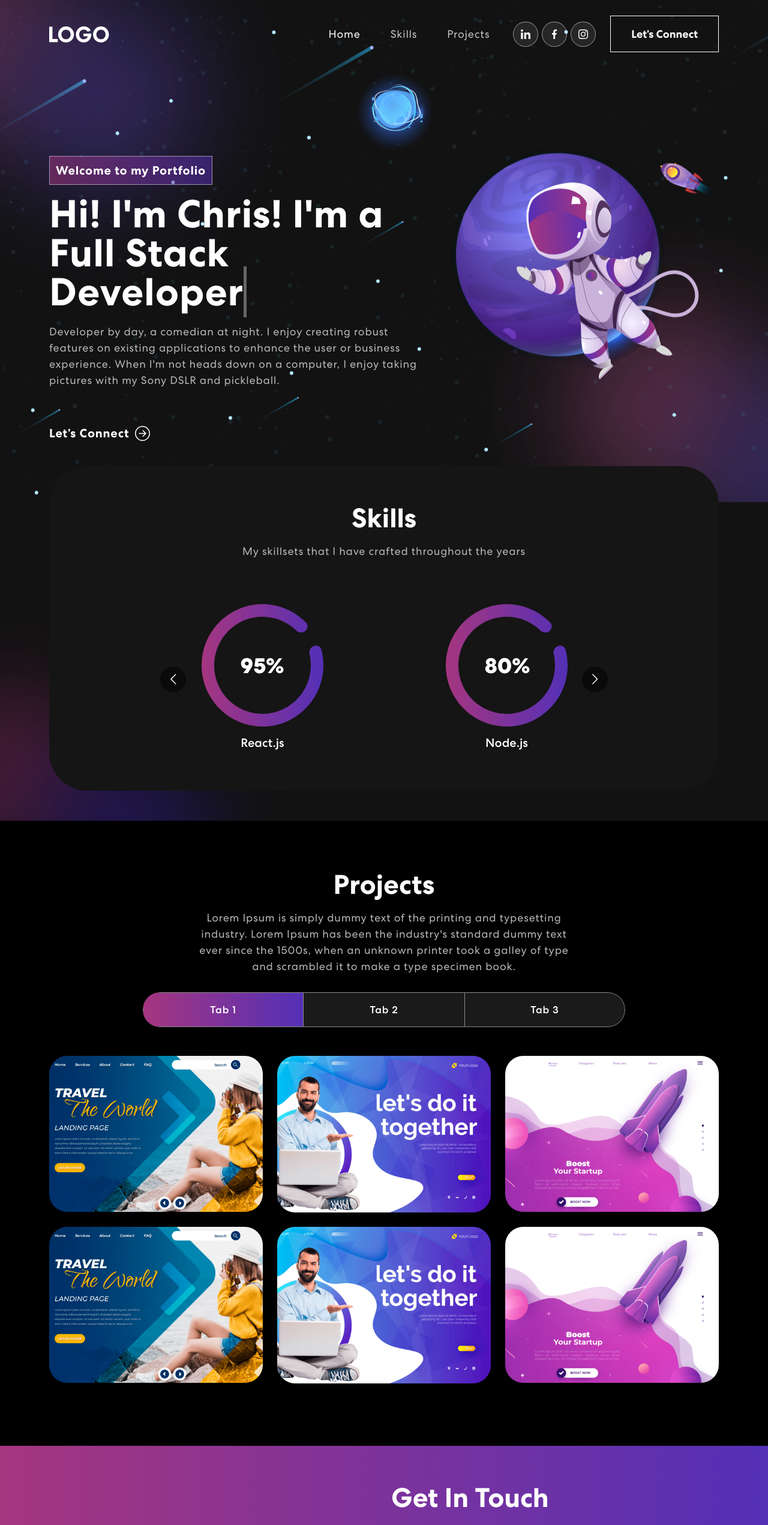
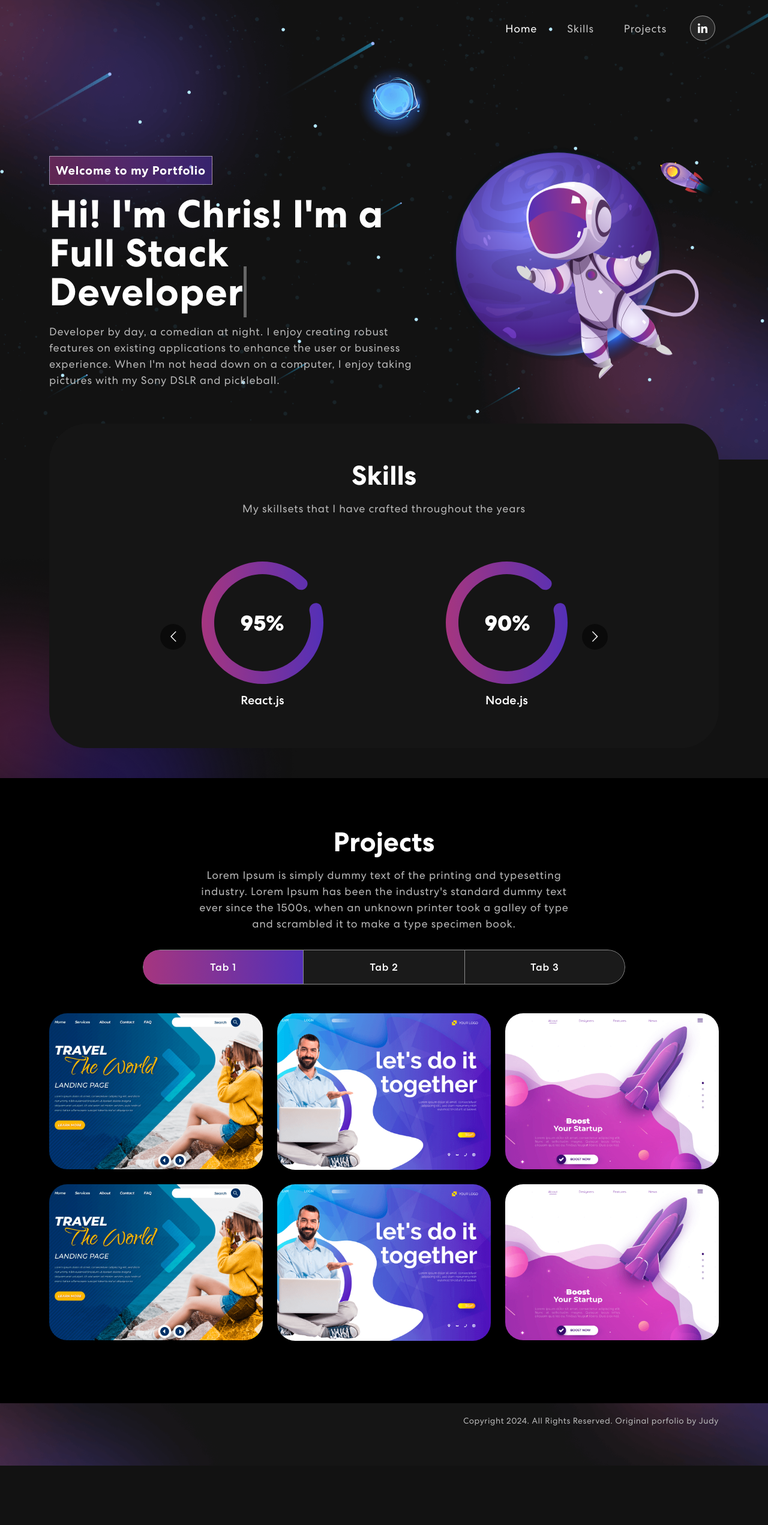
Before and after one commit to JOATLGTM/personal-portfolio, a React (Create React App) app: page / in a window 1280 px wide. Shown: the top 2542 px of the page at 60% size. After the commit the page ends 2443 px from the top, so only its background shows below. Built offline with nearby package versions, Linux system fonts and the light colour scheme; no server answers.

Commit message:
chore: removed Contact component. removed logo

```diff
--- a/package.json
+++ b/package.json
@@ -19,7 +19,7 @@
     "react-multi-carousel": "^2.8.1",
     "react-on-screen": "^2.1.1",
     "react-responsive-carousel": "^3.2.23",
-    "react-router-dom": "^6.3.0",
+    "react-router-dom": "^6.22.0",
     "react-router-hash-link": "^2.4.3",
     "react-scripts": "5.0.1",
     "web-vitals": "^2.1.4"
@@ -50,7 +50,6 @@
   },
   "description": "This project was bootstrapped with [Create React App](https://github.com/facebook/create-react-app).",
   "main": "server.js",
-  "devDependencies": {},
   "author": "",
   "license": "ISC"
 }
--- a/src/App.js
+++ b/src/App.js
@@ -1,11 +1,9 @@
-import logo from './logo.svg';
 import './App.css';
 import 'bootstrap/dist/css/bootstrap.min.css';
 import { NavBar } from "./components/NavBar";
 import { Banner } from "./components/Banner";
 import { Skills } from "./components/Skills";
 import { Projects } from "./components/Projects";
-import { Contact } from "./components/Contact";
 import { Footer } from "./components/Footer";
 
 function App() {
@@ -15,7 +13,6 @@ function App() {
       <Banner />
       <Skills />
       <Projects />
-      <Contact />
       <Footer />
     </div>
   );
--- a/src/components/Banner.js
+++ b/src/components/Banner.js
@@ -1,7 +1,6 @@
 import { useState, useEffect } from "react";
 import { Container, Row, Col } from "react-bootstrap";
 import headerImg from "../assets/img/header-img.svg";
-import { ArrowRightCircle } from 'react-bootstrap-icons';
 import 'animate.css';
 import TrackVisibility from 'react-on-screen';
 
@@ -57,8 +56,7 @@ export const Banner = () => {
                 <div className={isVisible ? "animate__animated animate__fadeIn" : ""}>
                   <span className="tagline">Welcome to my Portfolio</span>
                   <h1>{`Hi! I'm Chris! I'm a `} <span className="txt-rotate" dataPeriod="1000" data-rotate='[ "Full Stack Developer", "Front End Developer", "Software Engineer" ]'><span className="wrap">{text}</span></span></h1>
-                  <p>Developer by day, a comedian at night. I enjoy creating robust features on existing applications to enhance the user or business experience. When I'm not heads down on a computer, I enjoy taking pictures with my Sony DSLR and pickleball.</p>
-                  <button onClick={() => console.log('connect')}>Let’s Connect <ArrowRightCircle size={25} /></button>
+                  <p>Developer by day, a comedian at night. I enjoy creating robust features on existing applications to enhance the user or business experience. When I'm not head down on a computer, I enjoy taking pictures with my Sony DSLR and pickleball.</p>
                 </div>}
             </TrackVisibility>
           </Col>
--- a/src/components/Contact.js
+++ b/src/components/Contact.js
@@ -36,10 +36,10 @@ export const Contact = () => {
     setButtonText("Send");
     let result = await response.json();
     setFormDetails(formInitialDetails);
-    if (result.code == 200) {
-      setStatus({ succes: true, message: 'Message sent successfully'});
+    if (result.code === 200) {
+      setStatus({ succes: true, message: 'Message sent successfully' });
     } else {
-      setStatus({ succes: false, message: 'Something went wrong, please try again later.'});
+      setStatus({ succes: false, message: 'Something went wrong, please try again later.' });
     }
   };
 
@@ -50,7 +50,7 @@ export const Contact = () => {
           <Col size={12} md={6}>
             <TrackVisibility>
               {({ isVisible }) =>
-                <img className={isVisible ? "animate__animated animate__zoomIn" : ""} src={contactImg} alt="Contact Us"/>
+                <img className={isVisible ? "animate__animated animate__zoomIn" : ""} src={contactImg} alt="Contact Us" />
               }
             </TrackVisibility>
           </Col>
@@ -65,13 +65,13 @@ export const Contact = () => {
                         <input type="text" value={formDetails.firstName} placeholder="First Name" onChange={(e) => onFormUpdate('firstName', e.target.value)} />
                       </Col>
                       <Col size={12} sm={6} className="px-1">
-                      <input type="text" value={formDetails.lasttName} placeholder="Last Name" onChange={(e) => onFormUpdate('lastName', e.target.value)}/>
+                        <input type="text" value={formDetails.lasttName} placeholder="Last Name" onChange={(e) => onFormUpdate('lastName', e.target.value)} />
                       </Col>
                       <Col size={12} sm={6} className="px-1">
                         <input type="email" value={formDetails.email} placeholder="Email Address" onChange={(e) => onFormUpdate('email', e.target.value)} />
                       </Col>
                       <Col size={12} sm={6} className="px-1">
-                      <input type="tel" value={formDetails.phone} placeholder="Phone No." onChange={(e) => onFormUpdate('phone', e.target.value)}/>
+                        <input type="tel" value={formDetails.phone} placeholder="Phone No." onChange={(e) => onFormUpdate('phone', e.target.value)} />
                       </Col>
                       <Col size={12} className="px-1">
                         <textarea rows="6" value={formDetails.message} placeholder="Message" onChange={(e) => onFormUpdate('message', e.target.value)}></textarea>
--- a/src/components/Footer.js
+++ b/src/components/Footer.js
@@ -1,26 +1,14 @@
 import { Container, Row, Col } from "react-bootstrap";
-import { MailchimpForm } from "./MailchimpForm";
-import logo from "../assets/img/logo.svg";
-import navIcon1 from "../assets/img/nav-icon1.svg";
-import navIcon2 from "../assets/img/nav-icon2.svg";
-import navIcon3 from "../assets/img/nav-icon3.svg";
 
 export const Footer = () => {
   return (
     <footer className="footer">
       <Container>
         <Row className="align-items-center">
-          <MailchimpForm />
           <Col size={12} sm={6}>
-            <img src={logo} alt="Logo" />
           </Col>
           <Col size={12} sm={6} className="text-center text-sm-end">
-            <div className="social-icon">
-              <a href="#"><img src={navIcon1} alt="Icon" /></a>
-              <a href="#"><img src={navIcon2} alt="Icon" /></a>
-              <a href="#"><img src={navIcon3} alt="Icon" /></a>
-            </div>
-            <p>Copyright 2022. All Rights Reserved</p>
+            <p>Copyright 2024. All Rights Reserved. <a href="https://github.com/judygab/web-dev-projects" style={{ 'color': 'transparent' }}><span style={{ 'textDecoration': 'none', 'color': '#B8B8B8' }}>Original porfolio by Judy</span></a></p>
           </Col>
         </Row>
       </Container>
--- a/src/components/MailchimpForm.js
+++ /dev/null
@@ -1,21 +0,0 @@
-import MailchimpSubscribe from "react-mailchimp-subscribe";
-import { Newsletter } from "./Newsletter";
-
-export const MailchimpForm = () => {
-  const postUrl = `${process.env.REACT_APP_MAILCHIMP_URL}?u=${process.env.REACT_APP_MAILCHIMP_U}&id=${process.env.REACT_APP_MAILCHIMP_ID}`;
-
-  return (
-    <>
-      <MailchimpSubscribe
-        url={postUrl}
-        render={({ subscribe, status, message }) => (
-          <Newsletter
-            status={status}
-            message={message}
-            onValidated={formData => subscribe(formData)}
-            />
-        )}
-        />
-    </>
-  )
-}
--- a/src/components/NavBar.js
+++ b/src/components/NavBar.js
@@ -1,10 +1,6 @@
 import { useState, useEffect } from "react";
 import { Navbar, Nav, Container } from "react-bootstrap";
-import logo from '../assets/img/logo.svg';
 import navIcon1 from '../assets/img/nav-icon1.svg';
-import navIcon2 from '../assets/img/nav-icon2.svg';
-import navIcon3 from '../assets/img/nav-icon3.svg';
-import { HashLink } from 'react-router-hash-link';
 import {
   BrowserRouter as Router
 } from "react-router-dom";
@@ -36,9 +32,6 @@ export const NavBar = () => {
     <Router>
       <Navbar expand="md" className={scrolled ? "scrolled" : ""}>
         <Container>
-          <Navbar.Brand href="/">
-            <img src={logo} alt="Logo" />
-          </Navbar.Brand>
           <Navbar.Toggle aria-controls="basic-navbar-nav">
             <span className="navbar-toggler-icon"></span>
           </Navbar.Toggle>
@@ -50,13 +43,8 @@ export const NavBar = () => {
             </Nav>
             <span className="navbar-text">
               <div className="social-icon">
-                <a href="#"><img src={navIcon1} alt="" /></a>
-                <a href="#"><img src={navIcon2} alt="" /></a>
-                <a href="#"><img src={navIcon3} alt="" /></a>
+                <a href="https://www.linkedin.com/in/christophervoh/" target="_blank" rel="noreferrer"><img src={navIcon1} alt="" /></a>
               </div>
-              <HashLink to='#connect'>
-                <button className="vvd"><span>Let’s Connect</span></button>
-              </HashLink>
             </span>
           </Navbar.Collapse>
         </Container>
--- a/src/components/ProjectCard.js
+++ b/src/components/ProjectCard.js
@@ -4,7 +4,7 @@ export const ProjectCard = ({ title, description, imgUrl }) => {
   return (
     <Col size={12} sm={6} md={4}>
       <div className="proj-imgbx">
-        <img src={imgUrl} />
+        <img src={imgUrl} alt="Project" />
         <div className="proj-txtx">
           <h4>{title}</h4>
           <span>{description}</span>
--- a/src/components/Projects.js
+++ b/src/components/Projects.js
@@ -49,7 +49,7 @@ export const Projects = () => {
           <Col size={12}>
             <TrackVisibility>
               {({ isVisible }) =>
-              <div className={isVisible ? "animate__animated animate__fadeIn": ""}>
+                <div className={isVisible ? "animate__animated animate__fadeIn" : ""}>
                   <h2>Projects</h2>
                   <p>Lorem Ipsum is simply dummy text of the printing and typesetting industry. Lorem Ipsum has been the industry's standard dummy text ever since the 1500s, when an unknown printer took a galley of type and scrambled it to make a type specimen book.</p>
                   <Tab.Container id="projects-tabs" defaultActiveKey="first">
@@ -92,7 +92,7 @@ export const Projects = () => {
           </Col>
         </Row>
       </Container>
-      <img className="background-image-right" src={colorSharp2}></img>
+      <img className="background-image-right" src={colorSharp2} alt="Background"></img>
     </section>
   )
 }
--- a/src/components/Skills.js
+++ b/src/components/Skills.js
@@ -3,8 +3,6 @@ import meter2 from "../assets/img/meter2.svg";
 import meter3 from "../assets/img/meter3.svg";
 import Carousel from 'react-multi-carousel';
 import 'react-multi-carousel/lib/styles.css';
-import arrow1 from "../assets/img/arrow1.svg";
-import arrow2 from "../assets/img/arrow2.svg";
 import colorSharp from "../assets/img/color-sharp.png"
 
 export const Skills = () => {
@@ -38,27 +36,31 @@ export const Skills = () => {
               <p>My skillsets that I have crafted throughout the years</p>
               <Carousel responsive={responsive} infinite={true} className="owl-carousel owl-theme skill-slider">
                 <div className="item">
-                  <img src={meter1} alt="Image" />
+                  <img src={meter1} alt="Percentage graph" />
                   <h5>React.js</h5>
                 </div>
                 <div className="item">
-                  <img src={meter2} alt="Image" />
+                  <img src={meter3} alt="Percentage graph" />
                   <h5>Node.js</h5>
                 </div>
                 <div className="item">
-                  <img src={meter3} alt="Image" />
+                  <img src={meter2} alt="Percentage graph" />
                   <h5>AWS</h5>
                 </div>
                 <div className="item">
-                  <img src={meter1} alt="Image" />
+                  <img src={meter2} alt="Percentage graph" />
+                  <h5>Azure</h5>
+                </div>
+                <div className="item">
+                  <img src={meter2} alt="Percentage graph" />
                   <h5>Remix.js</h5>
                 </div>
                 <div className="item">
-                  <img src={meter1} alt="Image" />
+                  <img src={meter2} alt="Percentage graph" />
                   <h5>AWS</h5>
                 </div>
                 <div className="item">
-                  <img src={meter1} alt="Image" />
+                  <img src={meter2} alt="Percentage graph" />
                   <h5>Next.js</h5>
                 </div>
               </Carousel>
@@ -66,7 +68,7 @@ export const Skills = () => {
           </div>
         </div>
       </div>
-      <img className="background-image-left" src={colorSharp} alt="Image" />
+      <img className="background-image-left" src={colorSharp} alt="Background" />
     </section>
   )
 }
```
Also changed, not shown: 1 other file (tests, documents, lock files or other folders). Lines whose indentation alone changed are shown as unchanged.
